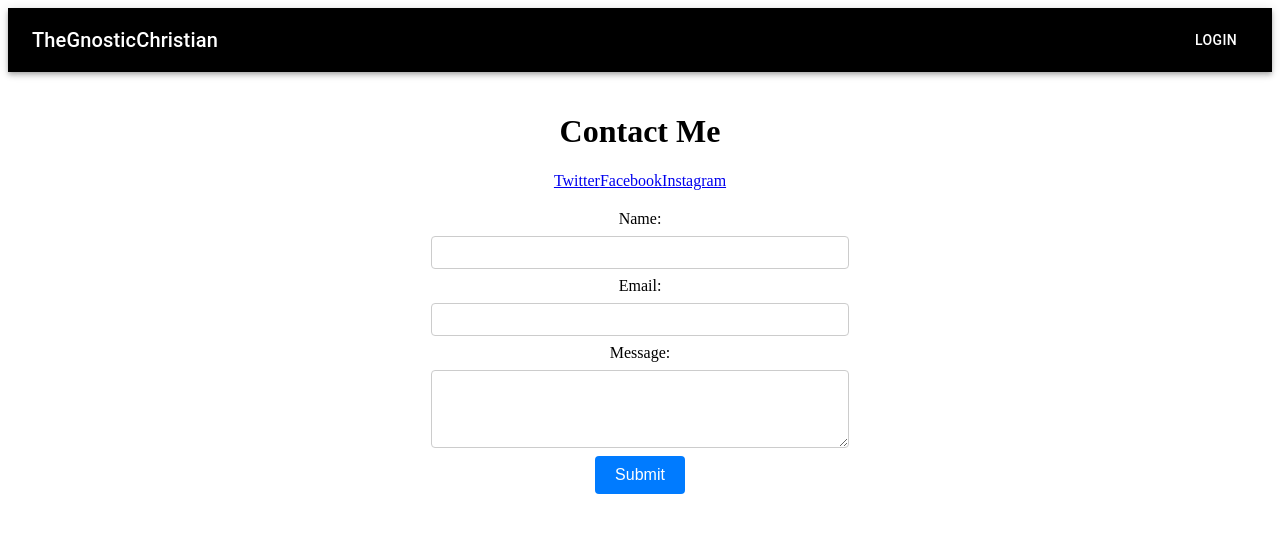
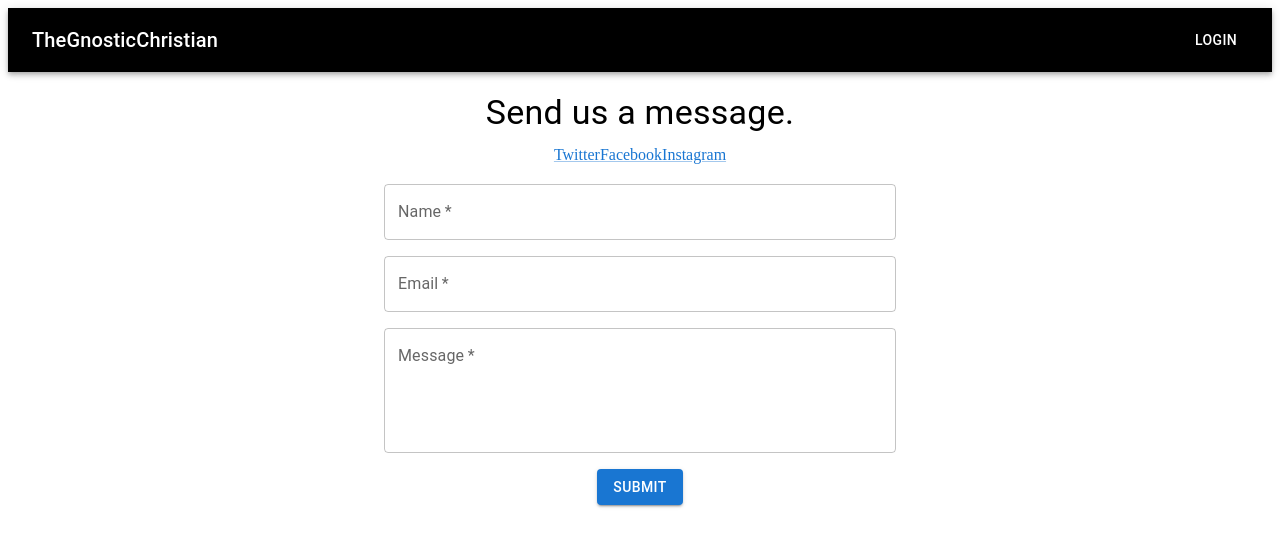
Before and after one commit to theoccultcorner/site, a React (Create React App) app: page /contact in a window 1280 px wide. Shown: the top 546 px of the page. Built offline with nearby package versions, Linux system fonts and the light colour scheme; no server answers.

Commit message:
Update Contact.js

```diff
--- a/src/pages/Contact.js
+++ b/src/pages/Contact.js
@@ -1,4 +1,5 @@
 import React, { useState } from 'react';
+import { TextField, Button, Typography, Container, Grid, Link } from '@mui/material';
 import './Contact.css'; // Import external CSS file for additional styling
 
 const Contact = () => {
@@ -43,44 +44,58 @@ const Contact = () => {
   };
 
   return (
+    <Container maxWidth="sm">
       <div className="contact-container">
-      <h1>Contact Me</h1>
+        <Typography variant="h4" gutterBottom>
+          Send us a message.
+        </Typography>
         <div className="social-media">
-        <a href="https://twitter.com/example" target="_blank" rel="noopener noreferrer">Twitter</a>
-        <a href="https://facebook.com/example" target="_blank" rel="noopener noreferrer">Facebook</a>
-        <a href="https://instagram.com/example" target="_blank" rel="noopener noreferrer">Instagram</a>
+          <Link href="https://twitter.com/example" target="_blank" rel="noopener noreferrer">Twitter</Link>
+          <Link href="https://facebook.com/example" target="_blank" rel="noopener noreferrer">Facebook</Link>
+          <Link href="https://instagram.com/example" target="_blank" rel="noopener noreferrer">Instagram</Link>
         </div>
         <form onSubmit={handleSubmit} className="contact-form">
-        <label htmlFor="name">Name:</label>
-        <input
-          id="name"
-          type="text"
+          <Grid container spacing={2}>
+            <Grid item xs={12}>
+              <TextField
+                fullWidth
+                label="Name"
+                variant="outlined"
                 value={name}
                 onChange={(e) => setName(e.target.value)}
                 required
-          className="input-field"
               />
-        <label htmlFor="email">Email:</label>
-        <input
-          id="email"
+            </Grid>
+            <Grid item xs={12}>
+              <TextField
+                fullWidth
+                label="Email"
+                variant="outlined"
                 type="email"
                 value={email}
                 onChange={(e) => setEmail(e.target.value)}
                 required
-          className="input-field"
               />
-        <label htmlFor="message">Message:</label>
-        <textarea
-          id="message"
+            </Grid>
+            <Grid item xs={12}>
+              <TextField
+                fullWidth
+                label="Message"
+                variant="outlined"
+                multiline
+                rows={4}
                 value={message}
                 onChange={(e) => setMessage(e.target.value)}
                 required
-          rows={4}
-          className="input-field"
               />
-        <button type="submit" className="submit-button">Submit</button>
+            </Grid>
+          </Grid>
+          <Button type="submit" variant="contained" color="primary" style={{ marginTop: '1rem' }}>
+            Submit
+          </Button>
         </form>
       </div>
+    </Container>
   );
 };
 
```
Lines whose indentation alone changed are shown as unchanged.
